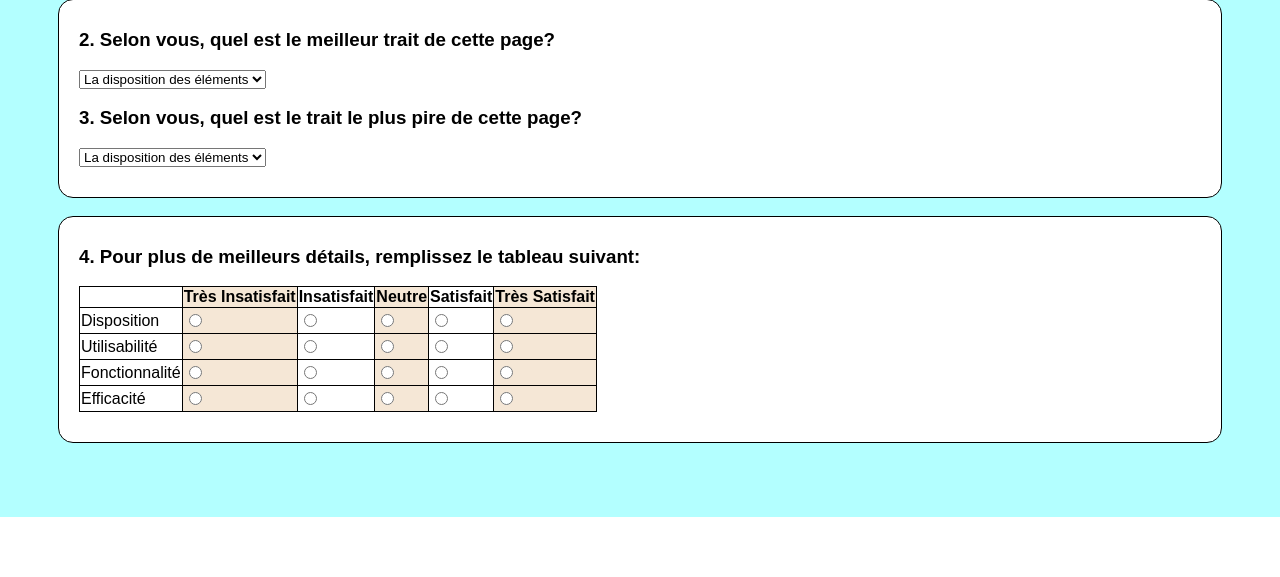
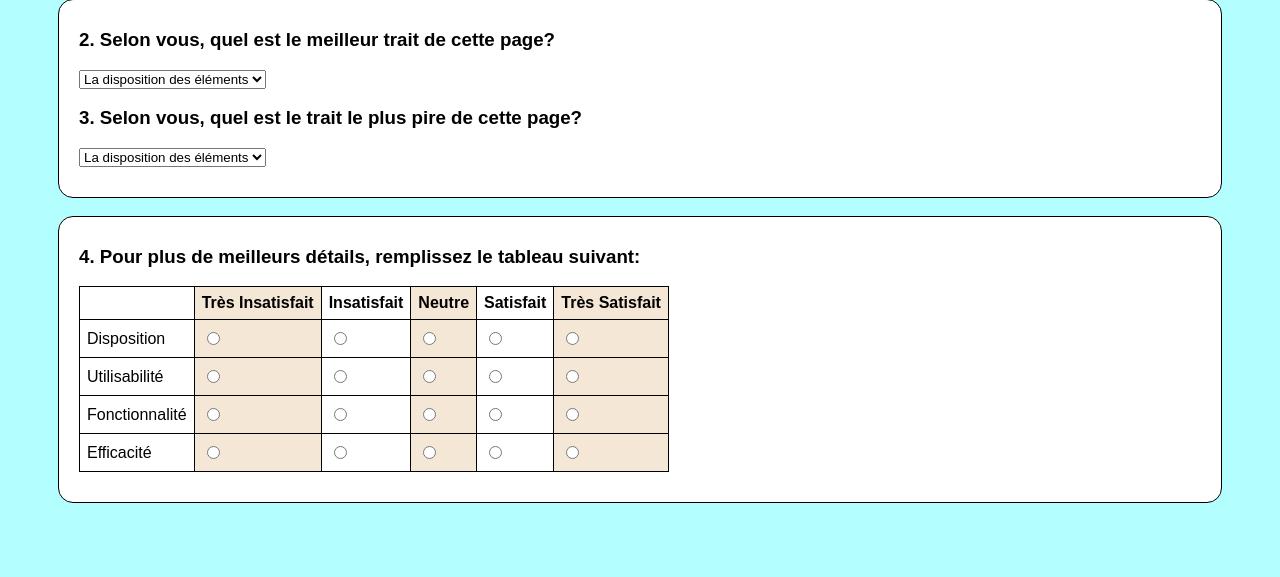
Before and after one commit to earja087/earja087.github.io, a web app: file index.html in a window 1280 px wide. Shown: the part 859-1436 px from the top of the page. Before the commit the page ends 1376 px from the top, so only its background shows below. Run offline with its HTML, style and script files only (its server is not run), Linux system fonts and the light colour scheme.

Commit message:
Table cleanup

```diff
--- a/styles/style.css
+++ b/styles/style.css
@@ -48,7 +48,7 @@ table {
 td, th {
   border: 1px solid black;
   text-align: left;
-  margin: 7px;
+  padding: 7px;
 }
 
 th:nth-child(even) {
```
